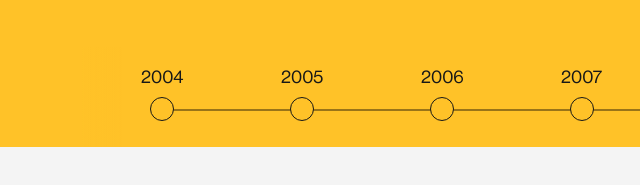
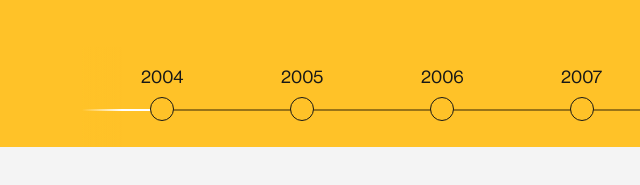
Before and after one commit to edgin/TL-slider, a website built with Vite: page index.html in a window 1280 px wide. Shown: the part 609-794 px from the top of the page, 58-698 px from the left. Built offline with nearby package versions, Linux system fonts and the light colour scheme; files whose address does not match are found by name.

Commit message:
Timeline part segment

```diff
--- a/src/navigation.js
+++ b/src/navigation.js
@@ -111,7 +111,10 @@ function updateYearHighlight() {
     const lineStart = firstRect.left + firstRect.width / 2 - containerRect.left;
     const lineEnd = lastRect.left + lastRect.width / 2 - containerRect.left;
     const fullLineWidth = lineEnd - lineStart;
-
+    const introLine = document.querySelector('.tl-slider__line-intro');
+    if (introLine) {
+      introLine.style.left = `${lineStart - 100}px`;
+    }
     baseBar.style.left = `${lineStart}px`;
     baseBar.style.width = `${fullLineWidth}px`;
 
--- a/src/slider.js
+++ b/src/slider.js
@@ -11,6 +11,11 @@ export function renderSlidesAndDots(slider, dotsContainer) {
     const progressLine = document.createElement('div');
     progressLine.classList.add('tl-slider__line-progress');
     dotsContainer.appendChild(progressLine);
+
+    const introLine = document.createElement('div');
+introLine.classList.add('tl-slider__line-intro');
+dotsContainer.appendChild(introLine);
+
 
     slideData.forEach((data, i) => {
         const slide = document.createElement('div');
--- a/src/styles/style.scss
+++ b/src/styles/style.scss
@@ -277,6 +277,17 @@ section {
   align-items: center;
   padding: 0 30px;
 }
+
+.tl-slider__line-intro {
+  position: absolute;
+  top: 63%;
+  height: 2px;
+  width: 100px;
+  background-color: var(--dot-highlighted-color);
+  transform: translateY(-50%);
+  z-index: 1;
+}
+
 
 .tl-slider__point {
   position: relative;
```
